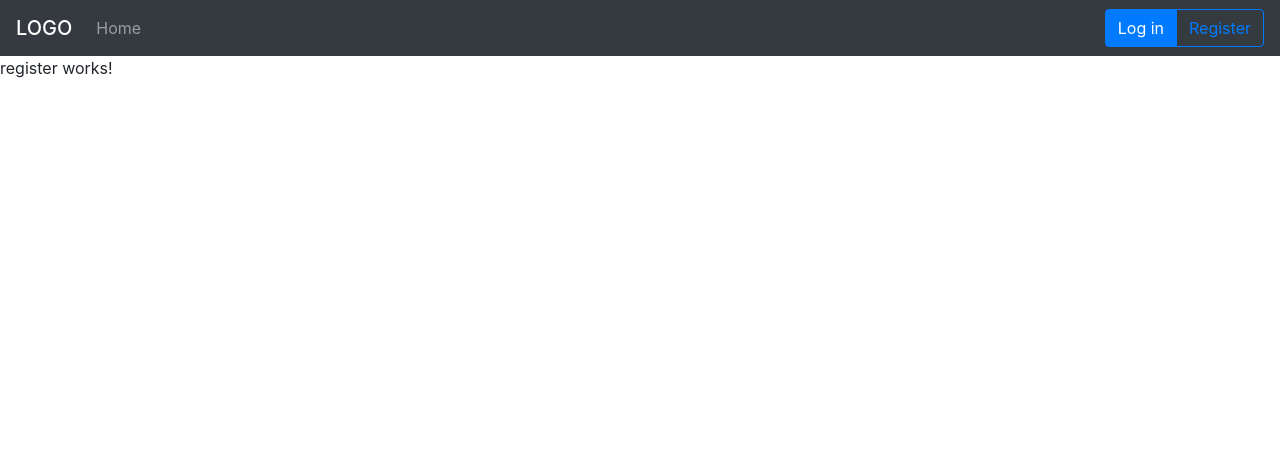
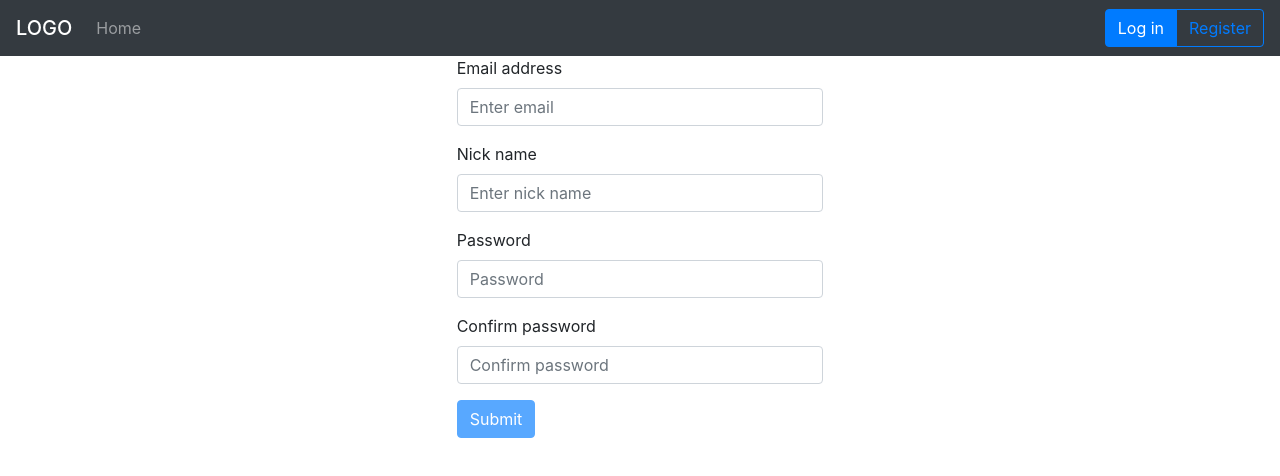
Before and after one commit to MintCarasique/RSSTestTaskAngular, an Angular app in the folder rss-task/: page /register in a window 1280 px wide. Shown: the top 476 px of the page. Built offline with nearby package versions, Linux system fonts and the light colour scheme.

Commit message:
Added http interceptor

```diff
--- a/rss-task/package.json
+++ b/rss-task/package.json
@@ -21,6 +21,7 @@
     "@angular/platform-browser-dynamic": "^6.0.3",
     "@angular/router": "^6.0.3",
     "@ng-bootstrap/ng-bootstrap": "^2.1.0",
+    "bootstrap": "^4.1.1",
     "core-js": "^2.5.4",
     "rxjs": "^6.0.0",
     "zone.js": "^0.8.26"
--- a/rss-task/src/app/app.module.ts
+++ b/rss-task/src/app/app.module.ts
@@ -16,6 +16,7 @@ import { AuthGuard } from './shared/auth.guard';
 import { UserService } from './shared/user.service';
 import { NewsService } from './shared/news.service';
 import { CommentService } from './shared/comment.service';
+import { AuthInterceptor } from './shared/auth.interceptor';
 
 const routes: Routes = [
     { path: 'login', component: LoginComponent },
@@ -43,7 +44,12 @@ const routes: Routes = [
     providers: [
         UserService,
         NewsService,
-        CommentService
+        CommentService,
+        {
+            provide: HTTP_INTERCEPTORS,
+            useClass: AuthInterceptor,
+            multi: true
+        }
     ],
     bootstrap: [AppComponent]
 })
--- a/rss-task/src/app/login/login.component.html
+++ b/rss-task/src/app/login/login.component.html
@@ -4,7 +4,7 @@
             <strong>Error!</strong> Incorrect E-mail or password
         </div>
         <div class="form-group">
-            <label for="exampleInputEmail1">Email address</label>
+            <label for="exampleInputEmail1">Username</label>
             <input type="email" #UserName ngModel name="UserName" class="form-control" id="exampleInputEmail1" placeholder="Enter email"
                 required>
         </div>
--- a/rss-task/src/app/login/login.component.ts
+++ b/rss-task/src/app/login/login.component.ts
@@ -17,8 +17,8 @@ export class LoginComponent implements OnInit {
     ngOnInit() {
     }
 
-    OnSubmit(userName,password){
-        this.userService.userAuthentication(userName,password).subscribe((data : any)=>{
+    OnSubmit(username, password){
+        this.userService.userAuthentication(username, password).subscribe((data : any)=>{
          localStorage.setItem('userToken',data.access_token);
          this.userService.logged = true;
          this.userService.login = data.userName;
--- a/rss-task/src/app/register/register.component.html
+++ b/rss-task/src/app/register/register.component.html
@@ -1,3 +1,26 @@
-<p>
-  register works!
-</p>
+<div class="container col-md-4">
+    <div *ngIf="isRegisterError" class="alert alert-danger" role="alert">
+        <strong>Error!</strong> {{errorText}}
+    </div>
+    <form #f="ngForm" class="col s12 white" (ngSubmit)="OnSubmit(NickName.value, Email.value, Password.value, ConfirmPassword.value)">
+        <div class="form-group">
+            <label for="InputEmail">Email address</label>
+            <input type="email" #Email ngModel name="Email" class="form-control" id="InputEmail" placeholder="Enter email" required>
+        </div>
+        <div class="form-group">
+            <label for="InputNickname">Nick name</label>
+            <input type="text" #NickName ngModel name="NickName" class="form-control" id="InputNickname" placeholder="Enter nick name"
+                required>
+        </div>
+        <div class="form-group">
+            <label for="InputPassword">Password</label>
+            <input type="password" #Password ngModel name="Password" class="form-control" id="InputPassword" placeholder="Password" required>
+        </div>
+        <div class="form-group">
+            <label for="InputPassword">Confirm password</label>
+            <input type="password" #ConfirmPassword ngModel name="ConfirmPassword" class="form-control" id="InputPassword" placeholder="Confirm password"
+                required>
+        </div>
+        <button [disabled]="!f.valid" type="submit" class="btn btn-primary">Submit</button>
+    </form>
+</div>
--- a/rss-task/src/app/register/register.component.ts
+++ b/rss-task/src/app/register/register.component.ts
@@ -1,15 +1,37 @@
 import { Component, OnInit } from '@angular/core';
+import { UserService } from '../shared/user.service';
+import { HttpErrorResponse } from '@angular/common/http';
+import { Router } from '@angular/router';
 
 @Component({
-  selector: 'app-register',
-  templateUrl: './register.component.html',
-  styleUrls: ['./register.component.css']
+    selector: 'app-register',
+    templateUrl: './register.component.html',
+    styleUrls: ['./register.component.css']
 })
 export class RegisterComponent implements OnInit {
 
-  constructor() { }
+    isRegisterError: boolean = false;
 
-  ngOnInit() {
-  }
+    errorText: string;
+
+    constructor(private userService: UserService, private router: Router) { }
+
+    ngOnInit() {
+    }
+
+    OnSubmit(login: string, email: string, password: string, confirmPass: string) {
+        this.userService.userRegistration(login, email, password, confirmPass).subscribe(
+            (data: any) => {
+                this.router.navigateByUrl("/login");
+                this.isRegisterError = false;
+            },
+            (err: HttpErrorResponse) => {
+                if (err.status == 400) {
+                    this.errorText = "Incorrect registration data"
+                    this.isRegisterError = true;
+                }
+            });
+
+    }
 
 }
--- /dev/null
+++ b/rss-task/src/app/shared/auth.interceptor.ts
@@ -0,0 +1,21 @@
+import { HttpInterceptor, HttpRequest, HttpHandler, HttpUserEvent, HttpEvent } from "@angular/common/http";
+import { Observable } from 'rxjs';
+import { Injectable } from "@angular/core";
+import { Router } from "@angular/router";
+
+@Injectable()
+export class AuthInterceptor implements HttpInterceptor {
+
+  constructor() {}
+
+  intercept(request: HttpRequest<any>, next: HttpHandler): Observable<HttpEvent<any>> {
+
+    request = request.clone({
+      setHeaders: {
+        Authorization: `Bearer ${localStorage.getItem("userToken")}`
+      }
+    });
+
+    return next.handle(request);
+  }
+}
--- a/rss-task/src/app/shared/user.service.ts
+++ b/rss-task/src/app/shared/user.service.ts
@@ -19,6 +19,17 @@ export class UserService {
         return this.http.post(this.serverUrl + '/token', data, { headers: reqHeader });
     }
 
+    userRegistration(userName, email, password, confirmPassword){
+        var body = {
+            "Email":email,
+            "userName": userName,
+            "Password": password,
+            "ConfirmPassword": confirmPassword
+        }
+
+        return this.http.post(this.serverUrl + '/api/account/register', body);
+    }
+
     logOut(){
         this.logged = false;
         localStorage.removeItem("userToken");
```
Also changed, not shown: 1 other file (tests, documents, lock files or other folders).
